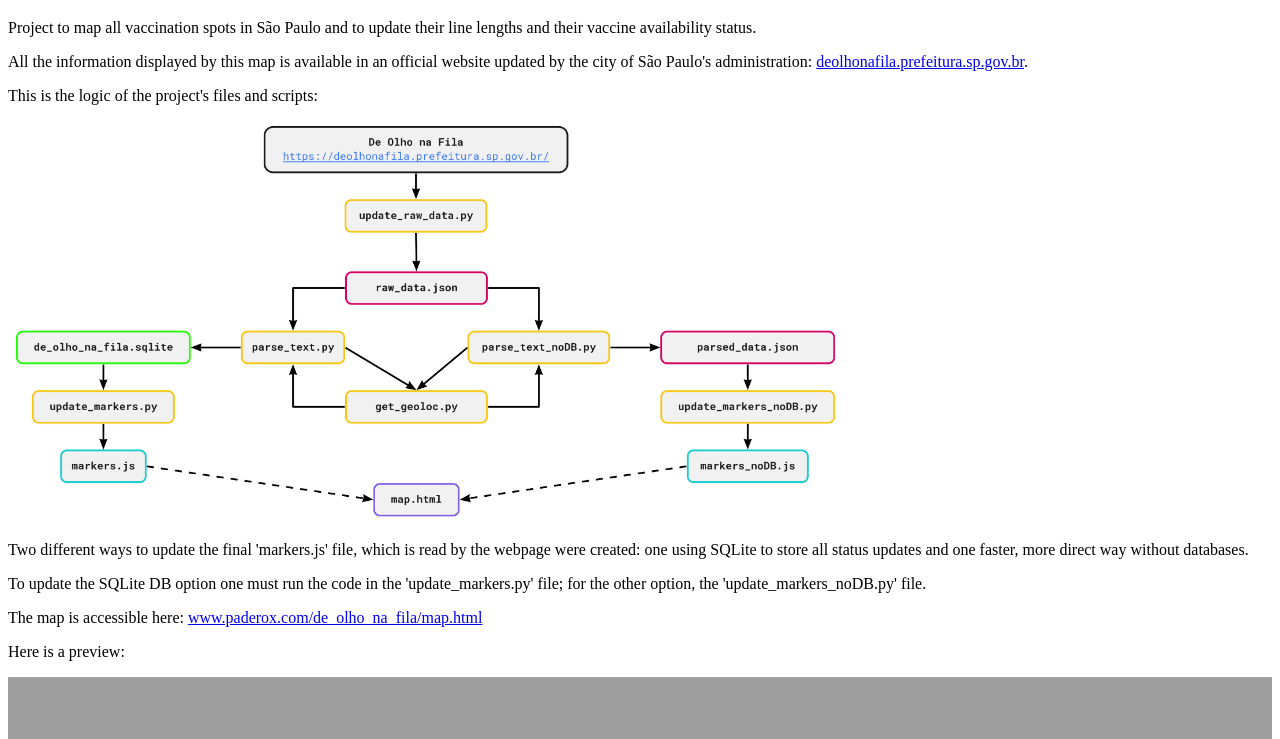
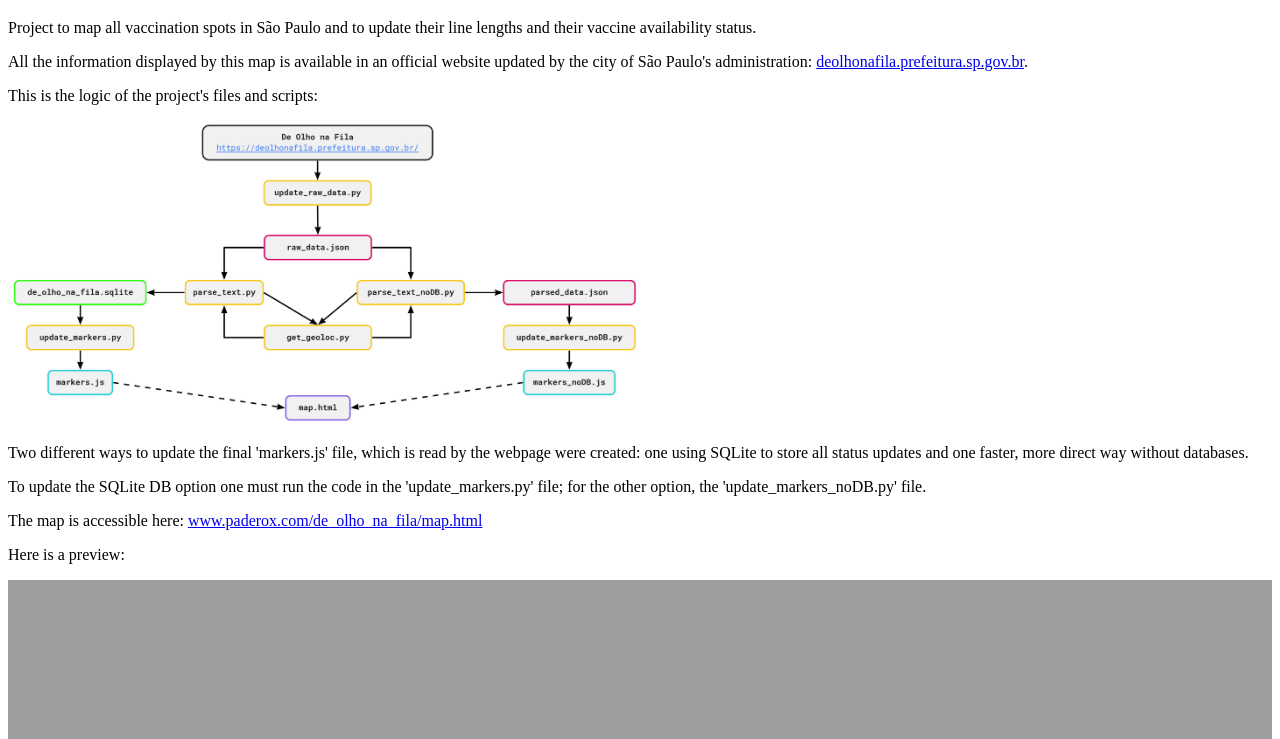
Before and after one commit to paderox/de_olho_na_fila, a plain HTML site: page index.html in a window 1280 px wide. Shown: the part 61-800 px from the top of the page. Drawn offline with Linux system fonts and the light colour scheme; some packages are replaced by stand-ins of ours.

Commit message:
data update

```diff
--- a/index.html
+++ b/index.html
@@ -15,7 +15,7 @@
 
     <p>This is the logic of the project's files and scripts:</p>
 
-    <img src="mindmap.jpg" alt="mindmap of relation between files and scripts" height="400">
+    <a href="mindmap.jpg"><img src="mindmap.jpg" alt="mindmap of relation between files and scripts" width=50%></a>
 
     <p>Two different ways to update the final 'markers.js' file, which is read by the webpage were created: one using SQLite to store all status updates and one faster, more direct way without databases.</p>
 
@@ -25,8 +25,8 @@
     <p>Here is a preview:</p>
     <iframe src="map.html" height="400" width=100% frameborder="0" title="De Olho na Fila"></iframe>
 
-    <br>
     <footer>
+        <br>
         <a href="https://linkedin.com/in/lucas-padeiro/" target="_blank">LinkedIn</a> |
         <a href="https://github.com/paderox" target="_blank">Github</a> |
         <a href="https://twitter.com/paderox" target="_blank">Twitter</a> |
```
